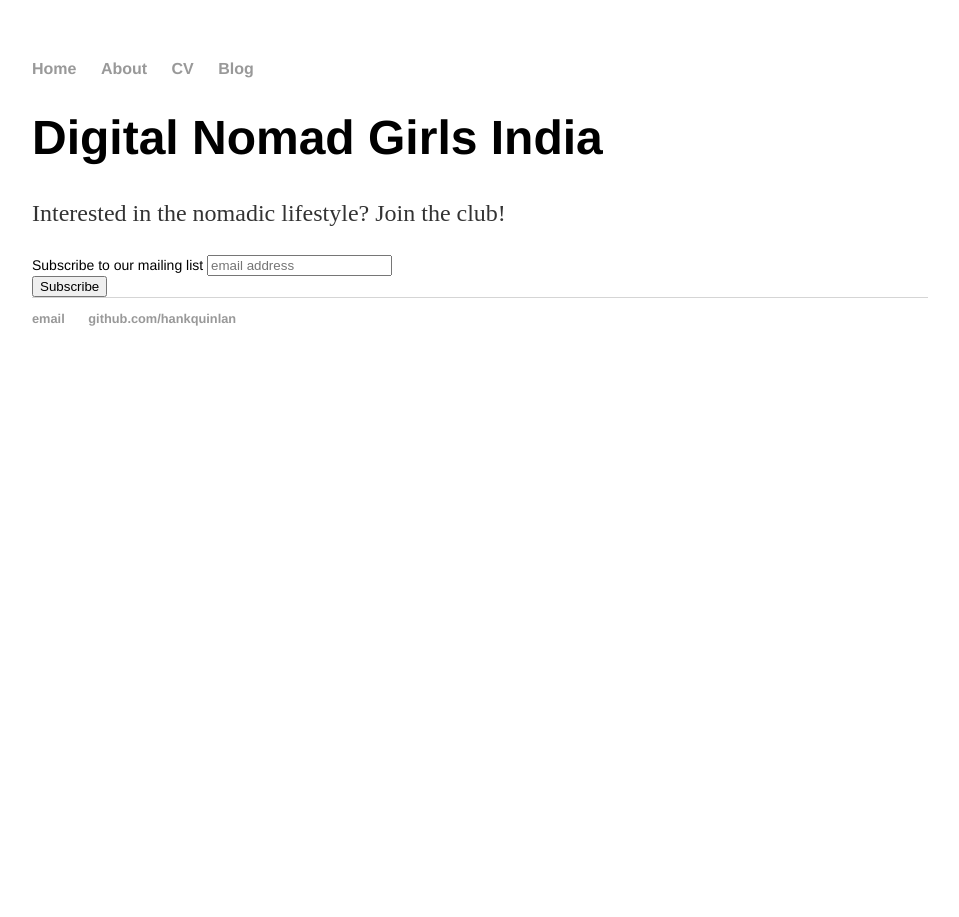
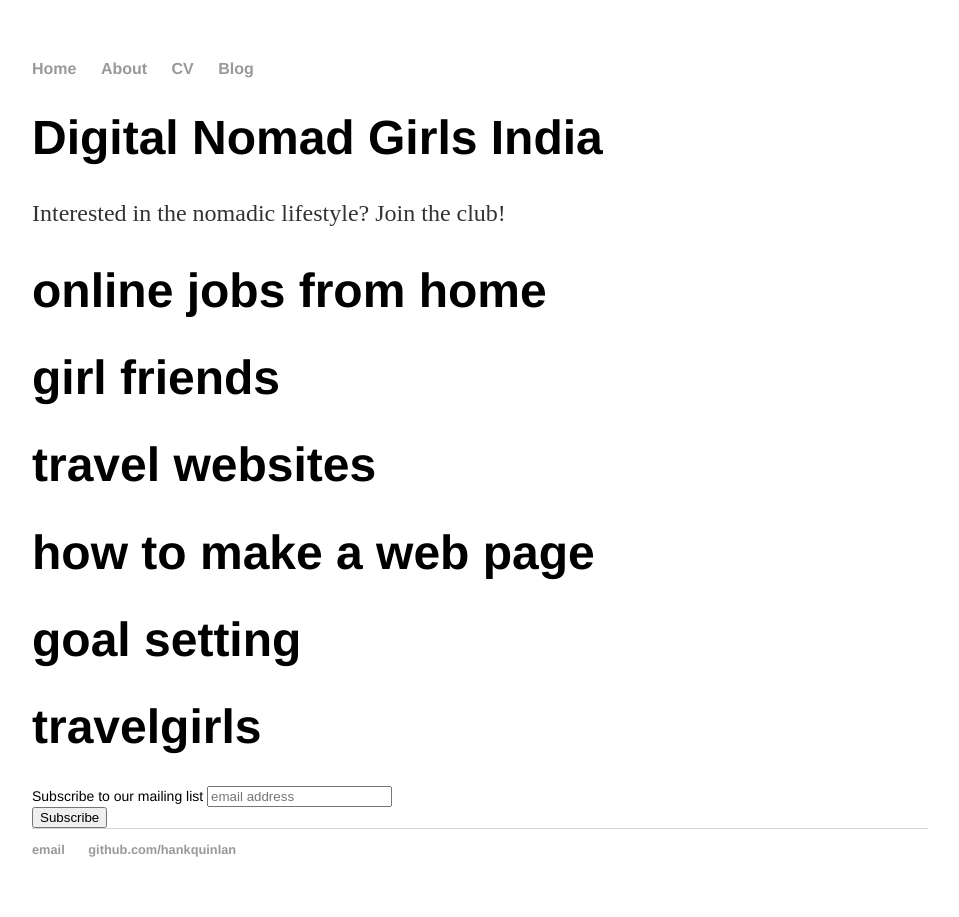
Before and after one commit to adititipnis/digitalnomadgirlsindia, a Jekyll site: the page built from index.html, in a window 1280 px wide. Shown: the whole page, without its empty margins (160-1119 px from the left). Built offline with Jekyll 4.4.1, drawn with Linux system fonts in a browser that asks for light colours; comment, search, counter and statistics services are not loaded.

Commit message:
Update index.html

```diff
--- a/index.html
+++ b/index.html
@@ -5,6 +5,19 @@ title: Digital Nomad Girls India
 <div class="blurb">
 	<h1>Digital Nomad Girls India</h1>
 	<p>Interested in the nomadic lifestyle? Join the club!</p>
+
+	<h1>online jobs from home</h1>
+
+	<h1>girl friends</h1>
+
+	<h1>travel websites</h1>
+
+	<h1>how to make a web page</h1>
+
+	<h1>goal setting</h1>
+
+	<h1>travelgirls</h1>
+
 	<!-- Begin MailChimp Signup Form -->
 <!-- Begin MailChimp Signup Form -->
 <link href="//cdn-images.mailchimp.com/embedcode/horizontal-slim-10_7.css" rel="stylesheet" type="text/css">
```
